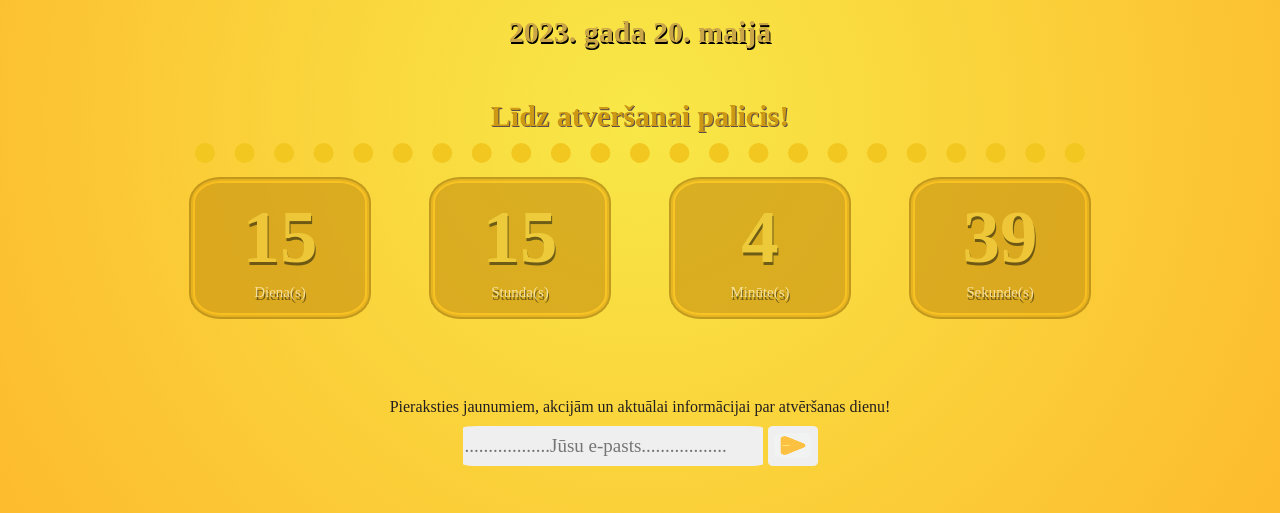
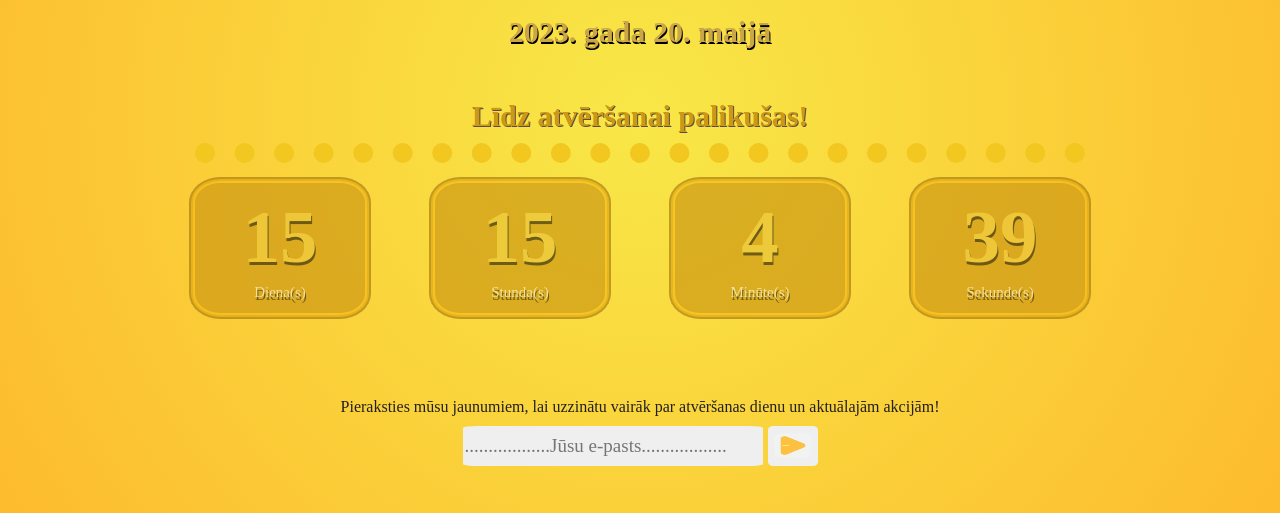
Before and after one commit to girtlang/p-burger-countdown, a plain HTML site: page index.html in a window 1280 px wide. Shown: the part 287-800 px from the top of the page. Drawn offline with Linux system fonts and the light colour scheme; files whose address does not match are found by name.

Commit message:
Add files via upload

```diff
--- a/index.html
+++ b/index.html
@@ -13,7 +13,7 @@
       <img class="logo" src="images/logo/logo-shadow.svg" alt="" />
       <h2 class="burger">&#8212; BURGERNĪCAS ATVĒRŠANA &#8212;</h2>
       <h4 class="date">2023. gada 20. maijā</h4>
-      <h6 class="laiks">Līdz atvēršanai palicis!</h6>
+      <h6 class="laiks">Līdz atvēršanai palikušas!</h6>
       <h4 id="timer"></h4>
       <div class="countdown__time">
         <div class="days">
@@ -45,8 +45,8 @@
     </div>
     <div class="subscribe">
       <p>
-        Pieraksties jaunumiem, akcijām un aktuālai informācijai par atvēršanas
-        dienu!
+        Pieraksties mūsu jaunumiem, lai uzzinātu vairāk par atvēršanas dienu un
+        aktuālajām akcijām!
       </p>
       <form name="submit-to-google-sheet" class="form" action="">
         <input
```
